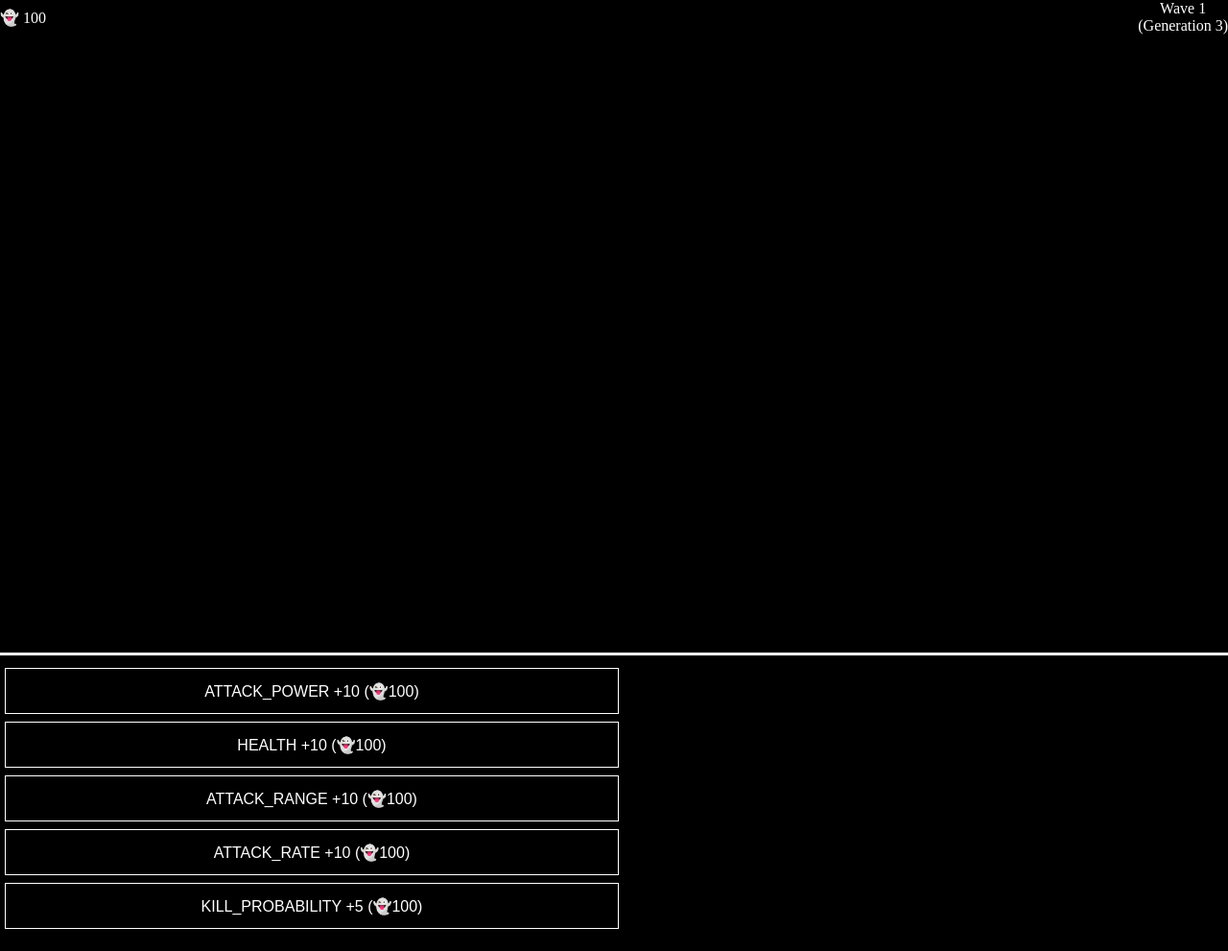
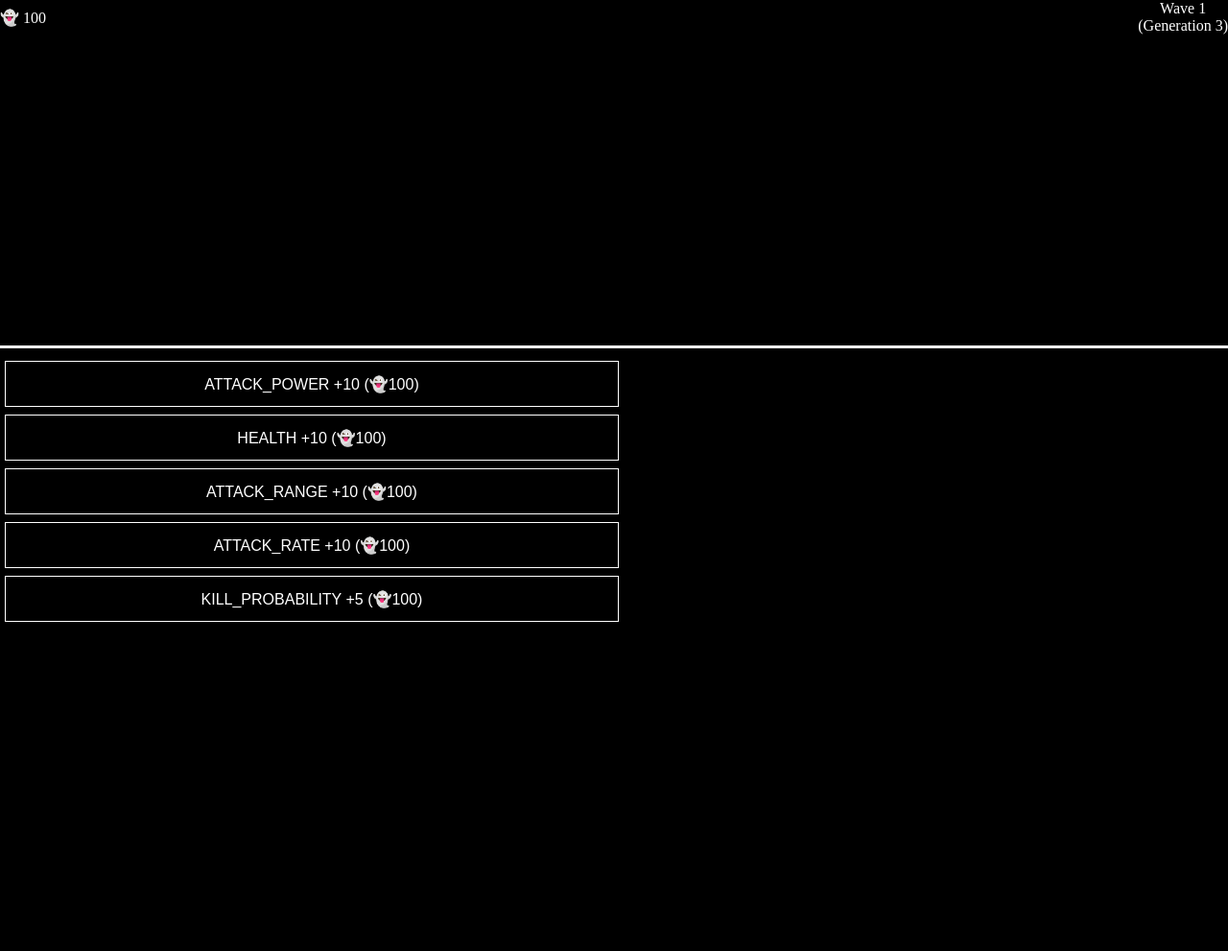
Before and after one commit to hchangjae/stronger, a website built with Vite: page index.html in a window 1280 px wide. Shown: the whole page at 96% size. After the commit the page ends 800 px from the top, so only its background shows below. Built offline with nearby package versions, Linux system fonts and the light colour scheme; what kontra would draw is missing.

Commit message:
feat: layout

```diff
--- a/index.html
+++ b/index.html
@@ -15,7 +15,7 @@
           <p class="generation">(Generation 3)</p>
         </div>
       </section>
-      <canvas width="1024" height="512" id="game"></canvas>
+      <canvas width="1024" height="256" id="game"></canvas>
       <section class="upgrades">
         <div class="passives"></div>
         <div class="weapons"></div>
--- a/src/controller/Game.ts
+++ b/src/controller/Game.ts
@@ -1,29 +1,17 @@
+import { GameObjectClass } from 'kontra';
 import User from '../domain/User';
-import Enemy from '../domain/enemy';
-import Weapon from '../weapon/Weapon';
+import Enemy from '../unit/enemy';
 
-type UserProps = {
-  userName: string;
-  userImage: string;
-  userResource?: number;
-  userWeapons?: Weapon[];
-  userLife?: number;
-};
-class Game {
+class Game extends GameObjectClass {
   protected user: User;
   protected wave: number;
   protected enemies: Enemy[];
 
-  constructor({userName, userImage, userResource = 100, userWeapons = [], userLife = 100}: UserProps) {
-    this.user = new User({
-      name: userName,
-      image: userImage,
-      resource: userResource,
-      weapons: userWeapons,
-      life: userLife,
-    });
+  constructor(user: User, enemies: Enemy[]) {
+    super();
+    this.user = user;
     this.wave = 1;
-    this.enemies = [];
+    this.enemies = enemies;
   }
 
   getUser() {
--- a/src/domain/User.ts
+++ b/src/domain/User.ts
@@ -90,8 +90,8 @@ class User extends Unit {
       image: imageAssets[this.image],
       x: 10,
       y: 140,
-      scaleX: 2,
-      scaleY: 2,
+      scaleX: 1,
+      scaleY: 1,
     }).render();
     this.weapons.forEach(weapon => weapon.render());
   }
--- a/src/main.ts
+++ b/src/main.ts
@@ -12,9 +12,10 @@ import Game from './controller/Game';
 import GameWave, { waveRecipes } from './wave/Wave';
 import Enemy from './unit/enemy';
 import Bullet from './domain/Bullet';
-import { appendUpgradePassive, appendUpgradeWeapon } from './controller/Button';
+import { appendUpgradePassive } from './controller/Button';
 import Upgrade from './domain/Upgrade';
 import PASSIVES from './data/upgrade/passive';
+import User from './domain/User';
 
 export const TOWER_POSITION = 100;
 
@@ -34,11 +35,13 @@ Promise.all([
   loadImage('assets/plasma.png'),
   loadImage('assets/smoke.png'),
 ]).then(() => {
-  const game = new Game({
-    userName: 'jackie',
-    userImage: 'assets/tower.png',
-    userWeapons: [new PlasmaGun()],
-  });
+  const game = new Game(new User({
+    name: 'jackie',
+    image: 'assets/tower.png',
+    weapons: [new PlasmaGun()],
+    resource: 100,
+    life: 100,
+  }), enemyList);
 
   const user = game.getUser();
   const weapons = user.getWeapons();
@@ -66,7 +69,7 @@ Promise.all([
           new Enemy({
             name: summon?.type,
             x: canvas.width - 1,
-            y: 280 + Math.round(Math.random() * 20),
+            y: 160 + Math.round(Math.random() * 10),
           })
         );
       }
@@ -121,6 +124,8 @@ Promise.all([
           bullet.update(dt);
         });
       });
+
+      game.update(dt);
     },
     render: () => {
       game.render();
--- a/src/unit/enemy.ts
+++ b/src/unit/enemy.ts
@@ -1,9 +1,9 @@
 import Unit, { UnitProps } from './Unit';
 
 export const enum EnemySpeed {
-  FAST = -4,
-  SLOW = -1,
-  NORMAL = -2,
+  FAST = -3,
+  SLOW = -0.75,
+  NORMAL = -1.5,
 }
 
 export const enum EnemyName {
@@ -18,7 +18,7 @@ const enemyNameToPropsMap: Record<EnemyName, Omit<UnitProps, 'x' | 'y'>> = {
     HP: 8,
     name: EnemyName.G1,
     speed: EnemySpeed.NORMAL,
-    scale: 1,
+    scale: 0.8,
     attackPower: 2,
     attackRange: 5,
     defensePower: 0,
@@ -29,7 +29,7 @@ const enemyNameToPropsMap: Record<EnemyName, Omit<UnitProps, 'x' | 'y'>> = {
     HP: 12,
     name: EnemyName.G1,
     speed: EnemySpeed.NORMAL,
-    scale: 1.5,
+    scale: 1,
     attackPower: 3,
     attackRange: 5,
     defensePower: 0,
@@ -40,7 +40,7 @@ const enemyNameToPropsMap: Record<EnemyName, Omit<UnitProps, 'x' | 'y'>> = {
     HP: 34,
     name: EnemyName.G1,
     speed: EnemySpeed.SLOW,
-    scale: 2,
+    scale: 1.5,
     attackPower: 8,
     attackRange: 5,
     defensePower: 0,
--- a/src/weapon/PlasmaGun.ts
+++ b/src/weapon/PlasmaGun.ts
@@ -24,8 +24,8 @@ export default class PlasmaGun extends Weapon {
     // 총알 생성
     const bullet = Sprite({
       image: imageAssets['assets/plasma.png'],
-      x: TOWER_POSITION + 40,
-      y: 170,
+      x: TOWER_POSITION,
+      y: 160,
       width: 20,
       height: 33,
       anchor: { x: 0.5, y: 0.5 },
```
